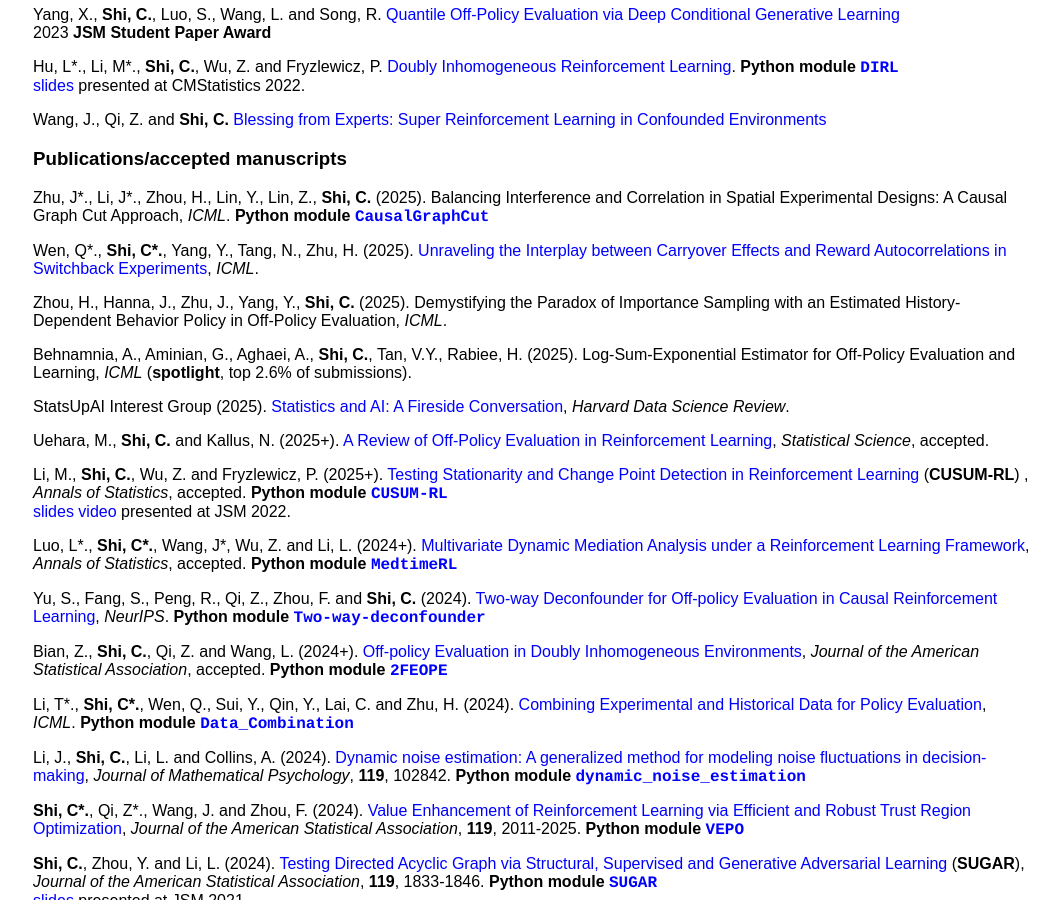
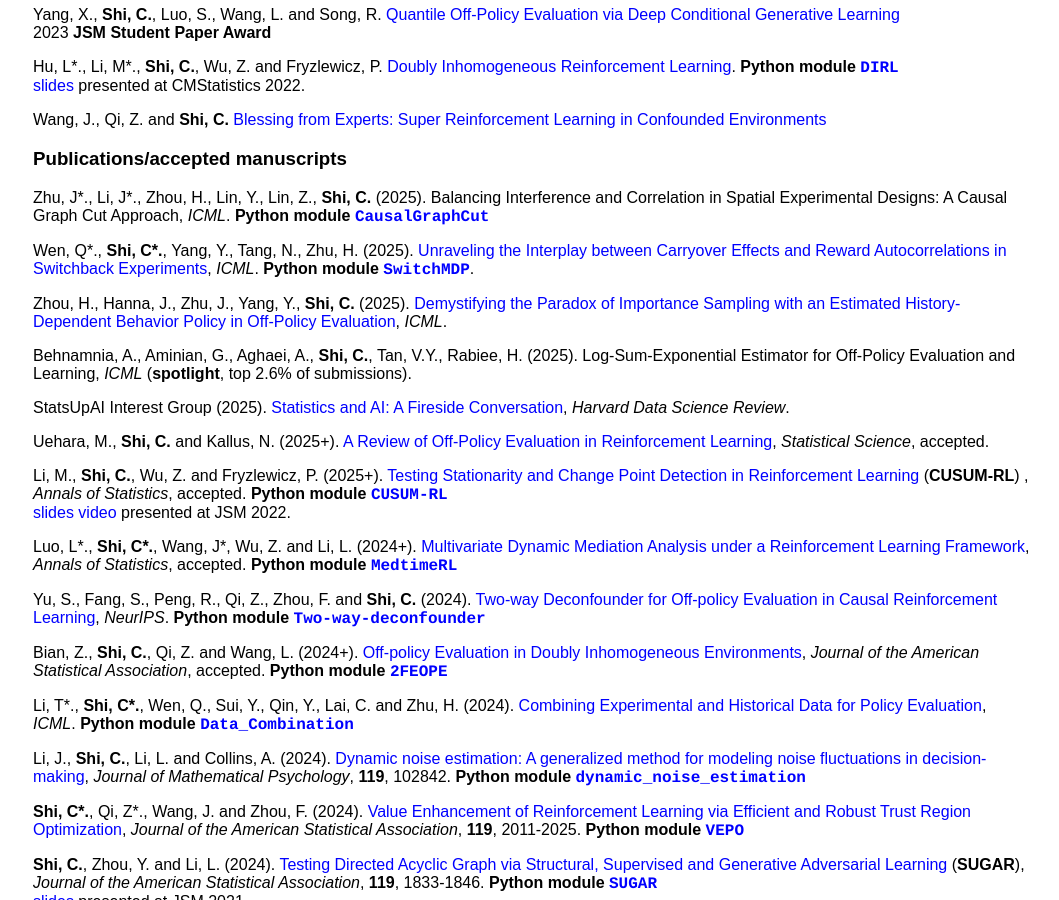
Before and after one commit to callmespring/callmespring.github.io, a Jekyll site: the page built from publication.md, in a window 1280 px wide and 900 px high, scrolled down 725 px. Shown: the whole window, without its empty margins (107-1166 px from the left). Built offline with Jekyll 4.4.1, drawn with Linux system fonts in a browser that asks for light colours.

Commit message:
Update publication.md

```diff
--- a/publication.md
+++ b/publication.md
@@ -50,9 +50,10 @@ Wang, J., Qi, Z. and **Shi, C.** [Blessing from Experts: Super Reinforcement Lea
 ### Publications/accepted manuscripts
 Zhu, J\*., Li, J\*., Zhou, H., Lin, Y., Lin, Z., **Shi, C.** (2025). Balancing Interference and Correlation in Spatial Experimental Designs: A Causal Graph Cut Approach, _ICML_. **Python module**  [<span style="font-family:courier;">**CausalGraphCut**</span>](https://github.com/Mamba413/CausalGraphCut)
 
-Wen, Q\*., **Shi, C\*.**, Yang, Y., Tang, N., Zhu, H. (2025). [Unraveling the Interplay between Carryover Effects and Reward Autocorrelations in Switchback Experiments](https://arxiv.org/pdf/2403.17285v1), _ICML_.
+Wen, Q\*., **Shi, C\*.**, Yang, Y., Tang, N., Zhu, H. (2025). [Unraveling the Interplay between Carryover Effects and Reward Autocorrelations in Switchback Experiments](https://arxiv.org/pdf/2403.17285v1), _ICML_. **Python module**  [<span style="font-family:courier;">**SwitchMDP**</span>](https://github.
+com/QianglinSIMON/SwitchMDP).
 
-Zhou, H., Hanna, J., Zhu, J., Yang, Y., **Shi, C.** (2025). Demystifying the Paradox of Importance Sampling with an Estimated History-Dependent Behavior Policy in Off-Policy Evaluation, _ICML_.
+Zhou, H., Hanna, J., Zhu, J., Yang, Y., **Shi, C.** (2025). [Demystifying the Paradox of Importance Sampling with an Estimated History-Dependent Behavior Policy in Off-Policy Evaluation](https://arxiv.org/pdf/2505.22492), _ICML_.
 
 Behnamnia, A., Aminian, G., Aghaei, A., **Shi, C.**, Tan, V.Y., Rabiee, H. (2025). Log-Sum-Exponential Estimator for Off-Policy Evaluation and Learning, _ICML_ (**spotlight**, top 2.6% of submissions).
 
```
